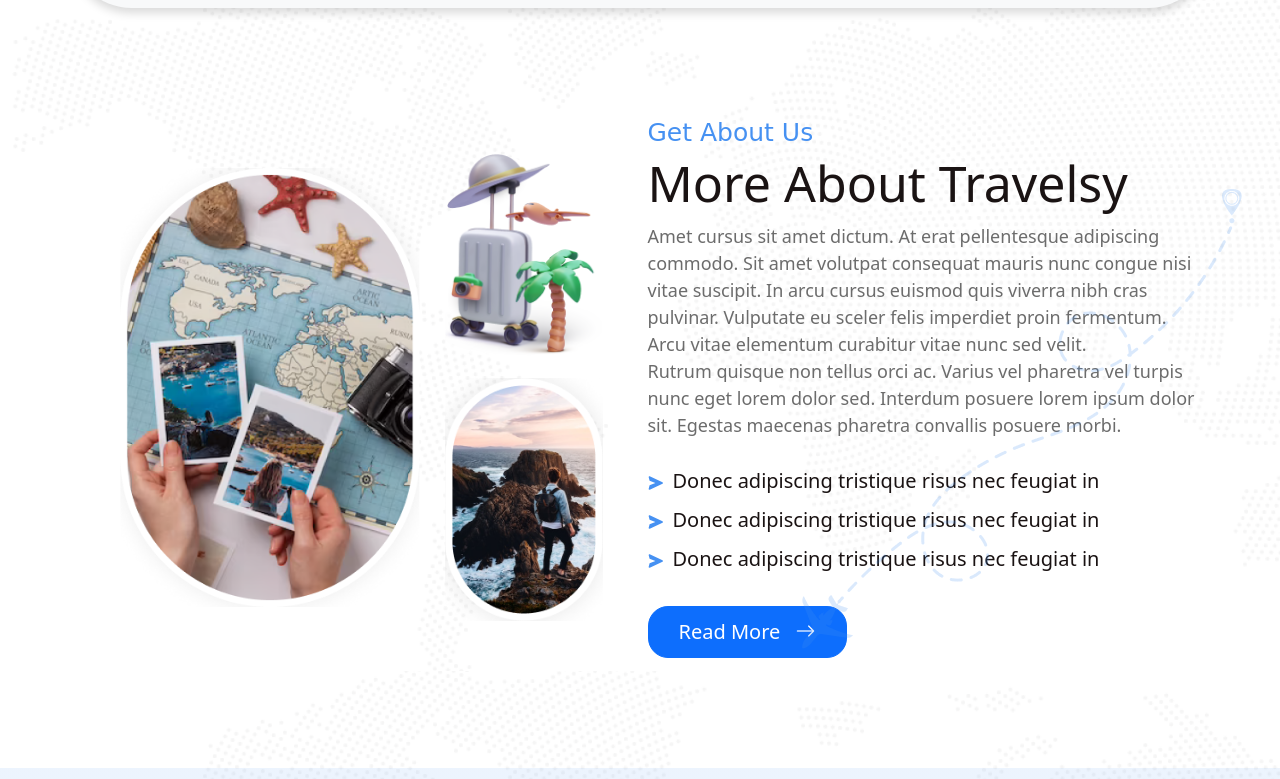
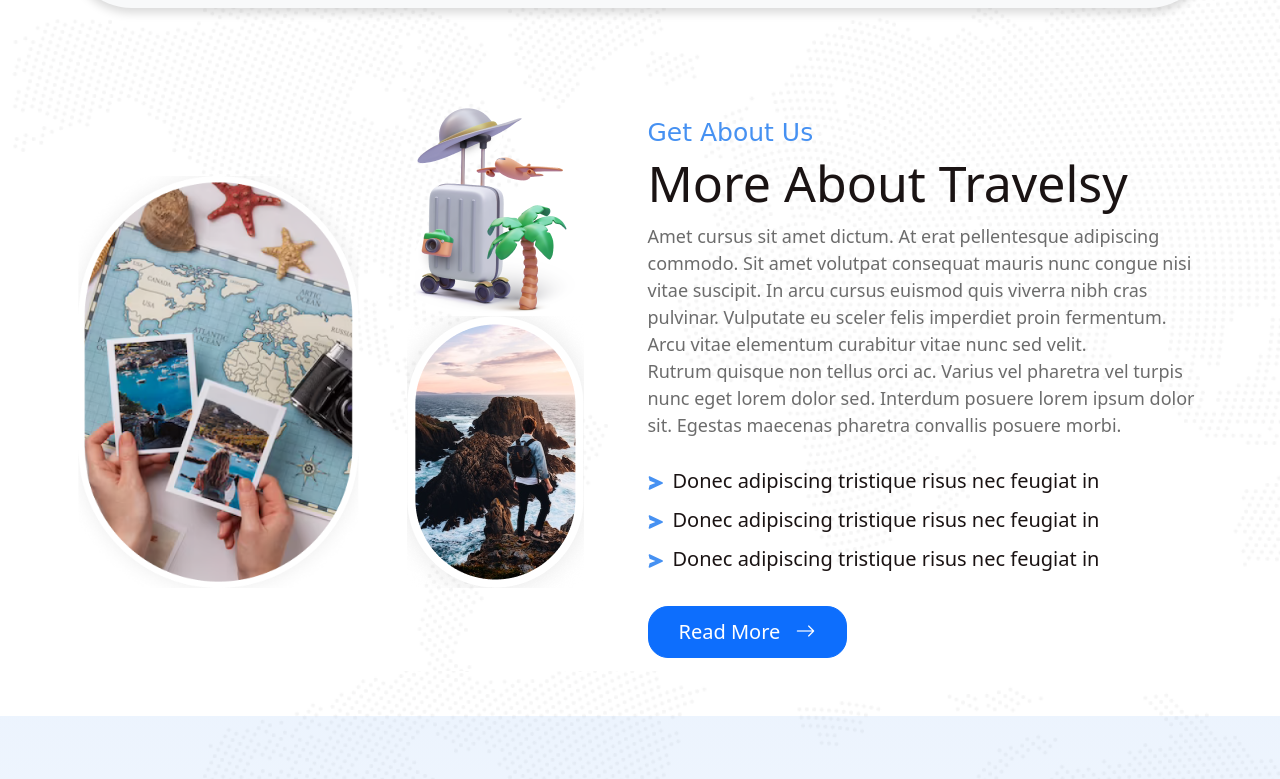
Before and after one commit to sajib-bd/travelsy, a website: page index.html in a window 1280 px wide. Shown: the part 861-1640 px from the top of the page. Drawn offline with nearby package versions, Linux system fonts and the light colour scheme; a web font is replaced by a local one.

Commit message:
Pull main branc code

```diff
--- a/index.html
+++ b/index.html
@@ -122,30 +122,33 @@
     </section>
 
     <!-- About -->
-    <section class="about section-gap position-relative">
+    <section class="about section-gap">
       <div class="container">
         <div class="row">
-          <div class="col-lg-6 col-md-5 mb-3 mb-md-0 d-flex align-items-center">
-            <div class="img-wrapper pe-5 d-flex justify-content-end align-items-center">
-              <div class="image-box pe-4">
-                <img class="w-100" src="./src/assets/image/about-1.png" alt="image">
+          <div class="col-md-6">
+            <div class="img-aria d-flex justify-content-end align-items-end">
+              <div class="image-box">
+                <img
+                  class="img-fluid"
+                  src="./src/assets/image/about-1.png"
+                  alt="image"
+                />
               </div>
-              <div class="image-group ps-3 text-center">
+              <div class="image-group text-center">
                 <img
-                  class="w-100 pb-3"
+                  class="img-fluid"
                   src="./src/assets/image/about-2.png"
                   alt="image"
                 />
                 <img
-                  class="w-100 pt-3"
+                  class="img-fluid"
                   src="./src/assets/image/about-3.png"
                   alt="image"
                 />
               </div>
             </div>
-
           </div>
-          <div class="col-lg-6 col-md-7 mt-5 mt-md-0">
+          <div class="col-md-6">
             <div class="wrapper py-3">
               <h5>Get About Us</h5>
               <h3 class="mt-2">More About Travelsy</h3>
@@ -188,12 +191,12 @@
           </div>
         </div>
       </div>
-      <img class="position-absolute bottom-0 end-0"
-      src="./src/assets/image/about-design-element-rignt.png" alt="right">
+      <br />
+      <br />
     </section>
 
     <!-- Hotel Booking -->
-    <section class="hotel-booking section-gap">
+    <section class="hotel-booking">
       <h6 class="booking-title">Top Destinations</h6>
       <h2 class="booking-header">Popular Hotels For Booking</h2>
       <div class="group-box mt-5">
```
